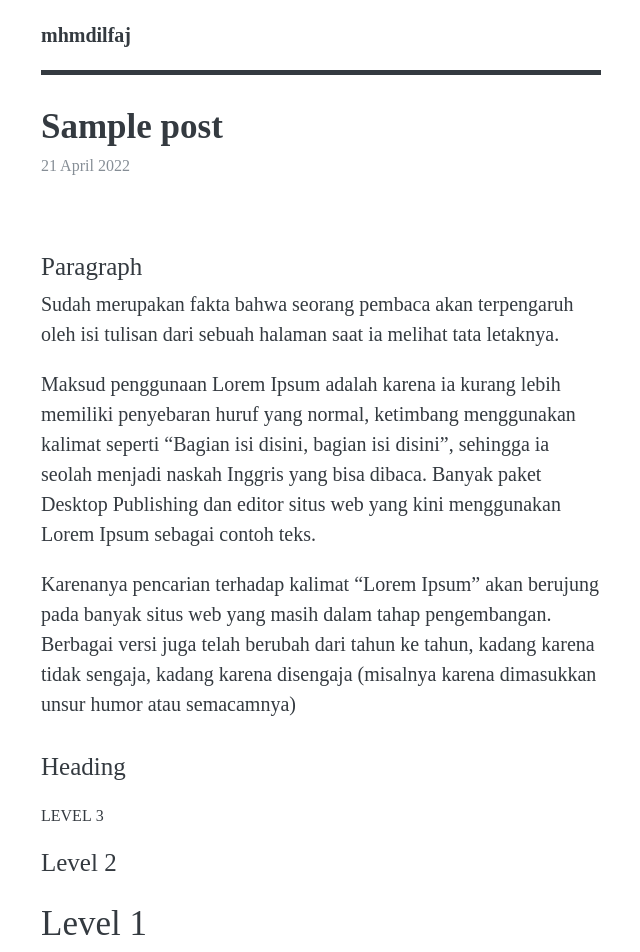
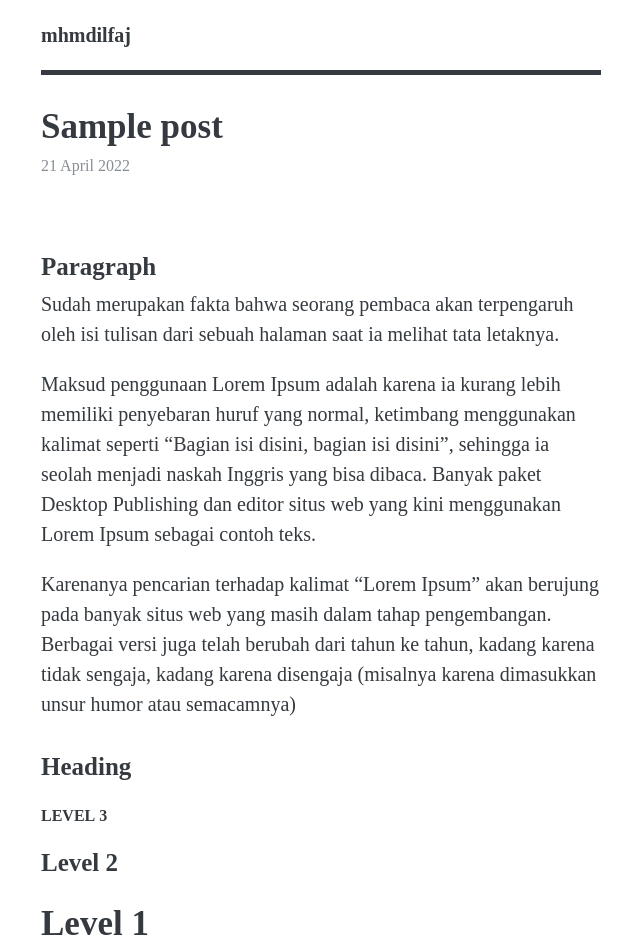
Before and after one commit to mhmdilfaj/mhmdilfaj.github.io, a Jekyll site: the page built from _posts/2022-04-21-sample-post.md, in a window 1280 px wide. Shown: the top 952 px of the page, without its empty margins (319-959 px from the left). Built offline with Jekyll 4.4.1, drawn with Linux system fonts in a browser that asks for light colours; some web fonts are replaced.

Commit message:
Update stylesheet.css

```diff
--- a/assets/stylesheet.css
+++ b/assets/stylesheet.css
@@ -186,7 +186,7 @@ h6 {
   margin-bottom: .25em;
   padding-top: .5em;
   line-height: 1.25;
-  font-weight: normal;
+  font-weight: bold;
 }
 
 h1 {
@@ -284,8 +284,9 @@ a[href^="#fnref:"] {
 /* List of footnotes */
 
 .footnotes {
-  margin-top: var(--spacer-3);
+  margin-top: var(--spacer-2);
   padding-top: var(--spacer);
+	padding-top: 0;
   font-family: var(--system-font);
   font-size: 80%;
   color: var(--gray-600);
```
